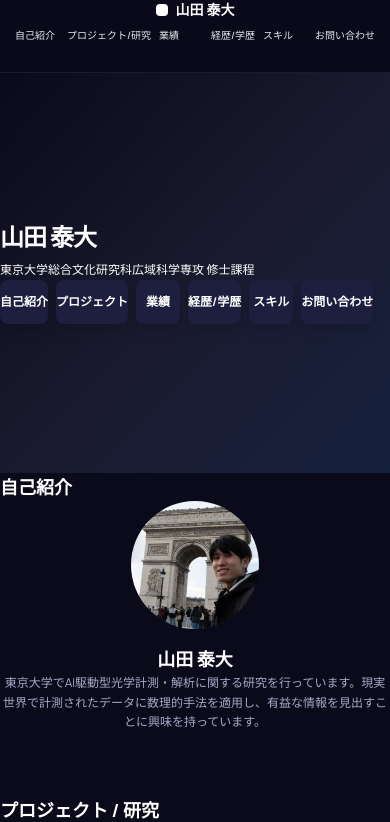
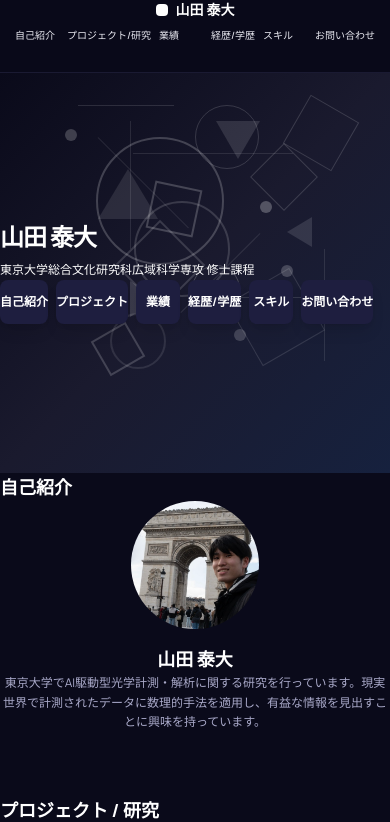
Before and after one commit to yasuhiro-ymd/my-portfolio, a Next.js app: page / in a window 390 px wide. Shown: the top 822 px of the page. Built offline with nearby package versions, Linux system fonts and the light colour scheme.

Commit message:
Update hero section and styles

```diff
--- a/app/components/Hero.tsx
+++ b/app/components/Hero.tsx
@@ -4,8 +4,8 @@ export default function Hero() {
   return (
     <section className="relative w-full h-[400px] sm:h-[450px] md:h-[480px] bg-gradient-to-br from-[#0a0a1a] via-[#1a1a2e] to-[#16213e] overflow-hidden">
 
-      {/* 幾何学的な装飾要素 - モバイルでは非表示 */}
-      <div className="absolute top-0 left-0 w-full h-full pointer-events-none z-0 hidden md:block">
+      {/* 幾何学的な装飾要素 */}
+      <div className="absolute top-0 left-0 w-full h-full pointer-events-none z-0">
         {/* 円形の装飾 */}
         <div className="absolute top-16 left-24 w-32 h-32 border-2 border-white/20 rounded-full"></div>
         <div className="absolute top-32 right-40 w-24 h-24 border-2 border-white/15 rounded-full"></div>
```
